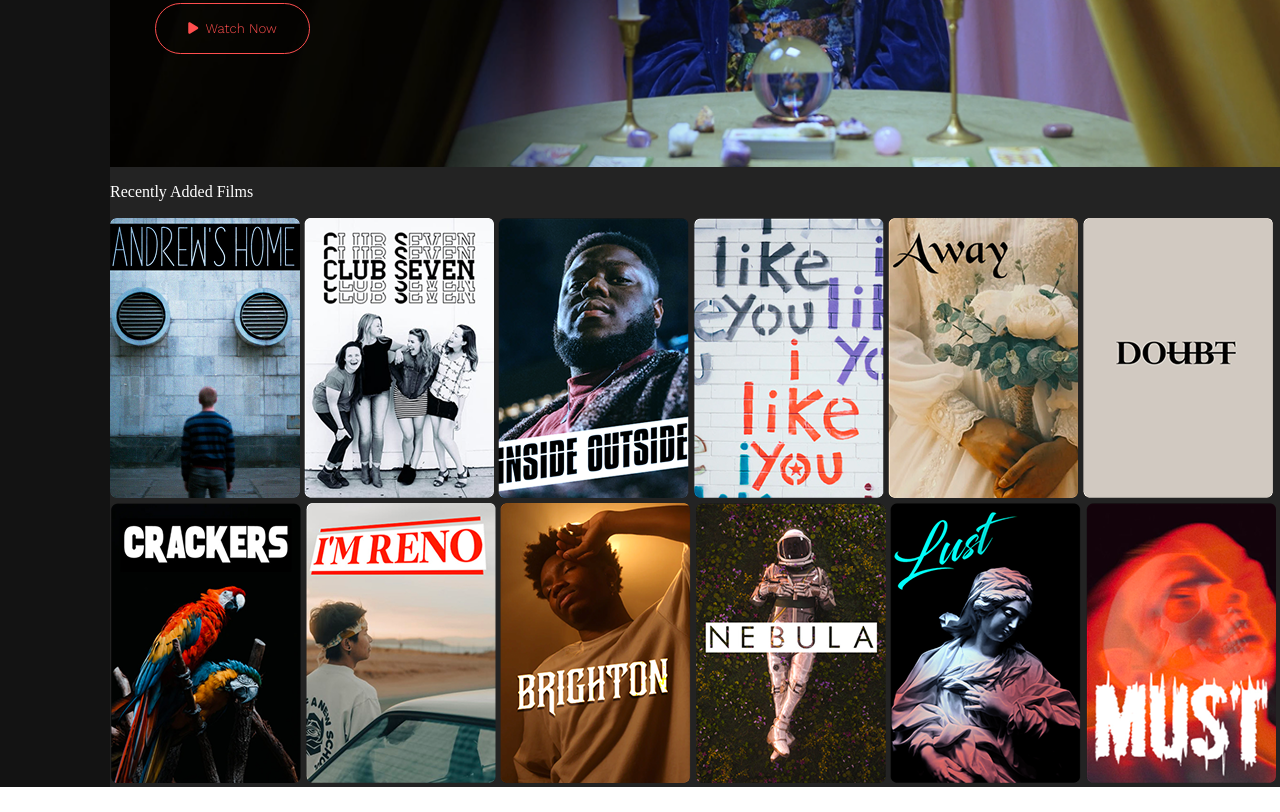
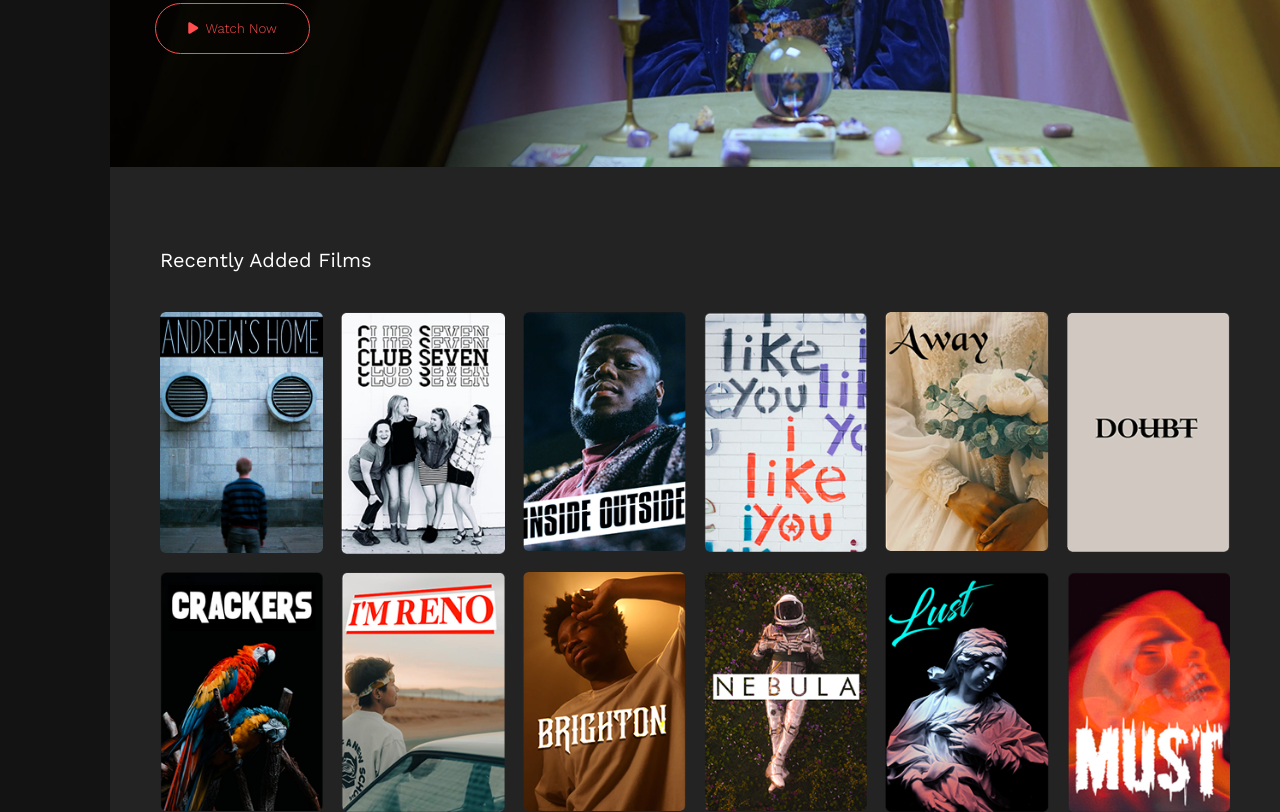
Before and after one commit to desislava-m/Streaming-Responsive-Website, a plain HTML site: page index.html in a window 1280 px wide. Shown: the part 387-1199 px from the top of the page. Before the commit the page ends 1174 px from the top, so only its background shows below. Drawn offline with nearby package versions, Linux system fonts and the light colour scheme.

Commit message:
Finished first movies section

```diff
--- a/styles.css
+++ b/styles.css
@@ -53,6 +53,7 @@ body {
     flex-direction: column;
     background-size: cover;
     min-height: 554px;
+    margin-bottom: 81px;
 }
 
   .movie-name {
@@ -117,5 +118,22 @@ body {
 }
 
 .movies {
+    font-family: 'Work Sans';
+    font-size: 20px;
+    margin: 0 50px;
+}
 
+.movies p {
+   margin-top: 0;
+   margin-bottom: 40px;
 }
+
+.movies-grid {
+    display: grid;
+    grid-template-columns: repeat(6, 1fr);
+    gap: clamp(8px, 2vw, 18px)
+}
+
+.movies-grid img {
+    width: 100%;
+}
```
